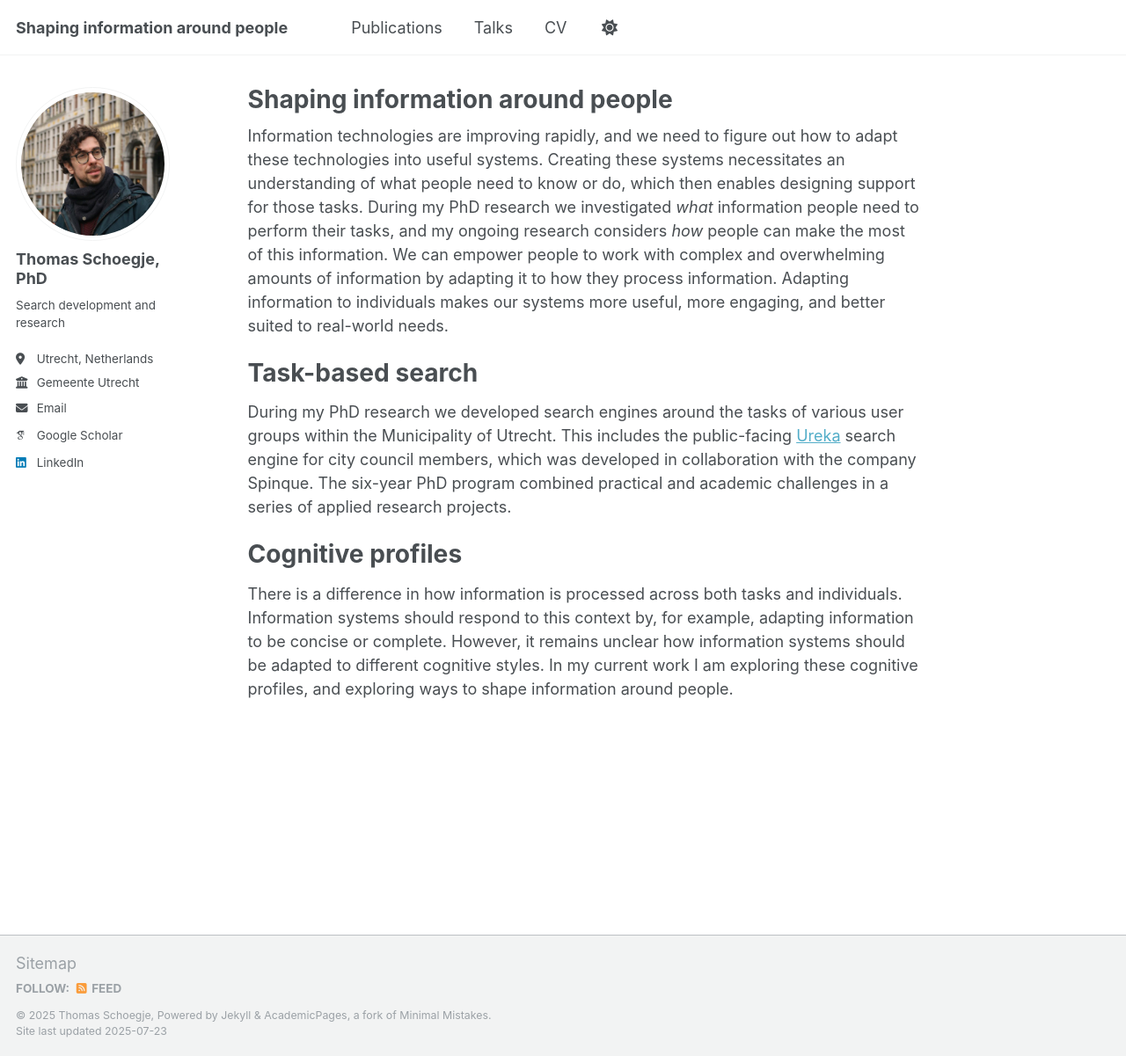
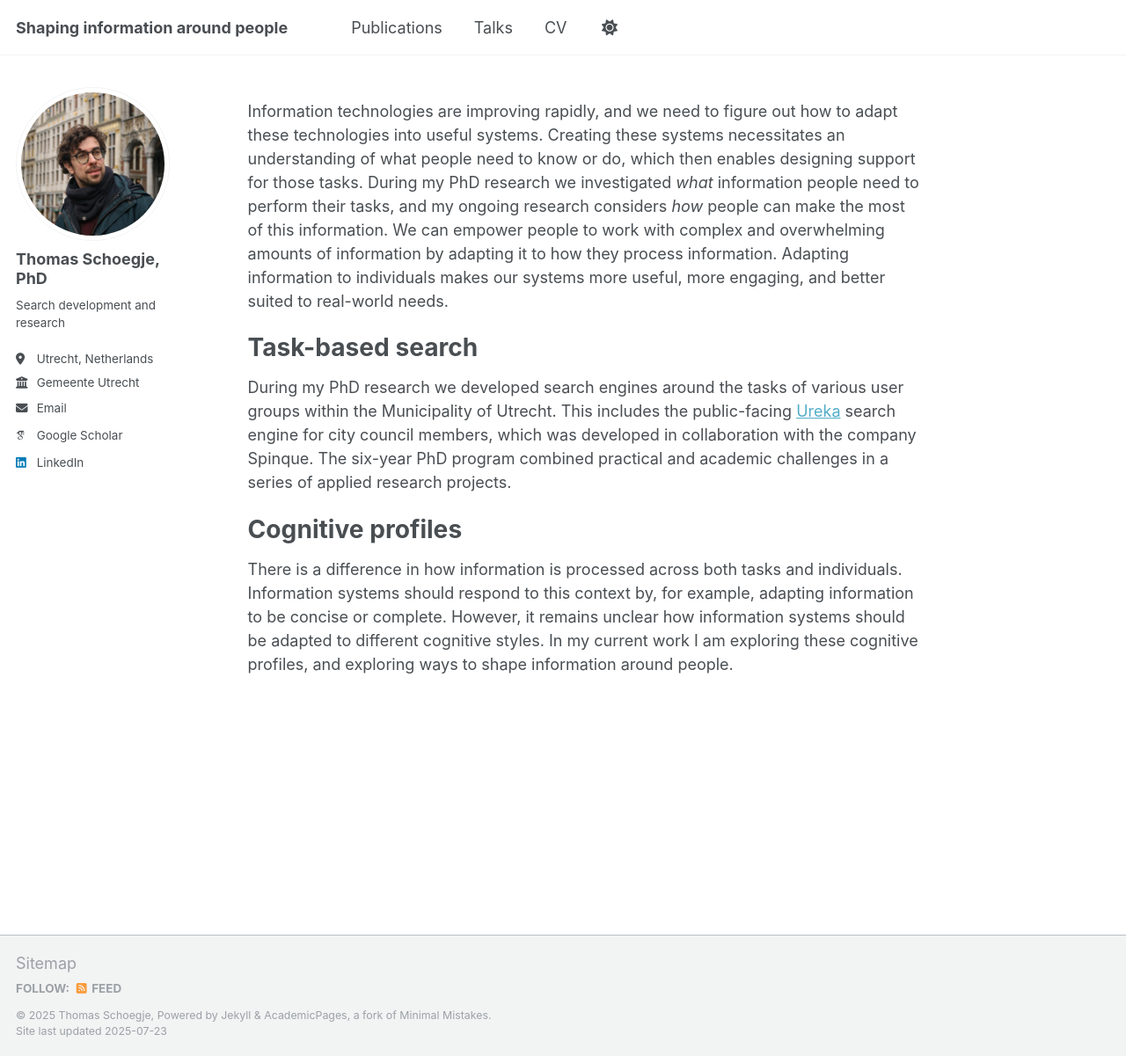
Before and after one commit to tmschoegje/tmschoegje.github.io, a Jekyll site: the page built from _pages/about.md, in a window 1280 px wide and 1201 px high. Shown: the whole window at 88% size. Built offline with Jekyll 4.4.1, drawn with Linux system fonts in a browser that asks for light colours; some web fonts are replaced; a script that is not in the unit is left out.

Commit message:
Update about.md

```diff
--- a/_pages/about.md
+++ b/_pages/about.md
@@ -1,6 +1,6 @@
 ---
 permalink: /
-title: "Shaping information around people"
+title: ""
 author_profile: true
 redirect_from:
   - /about/
```
